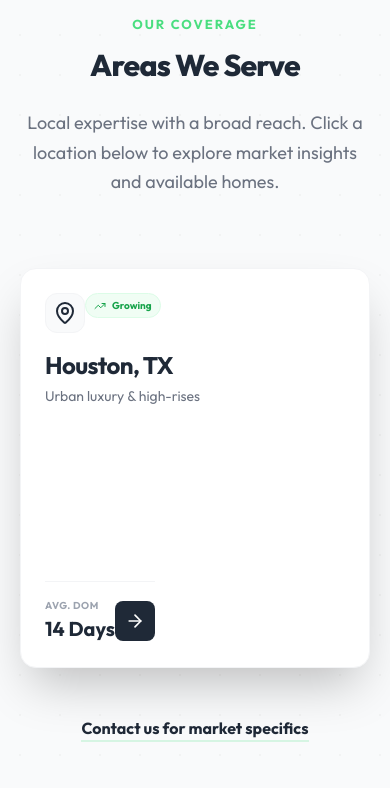
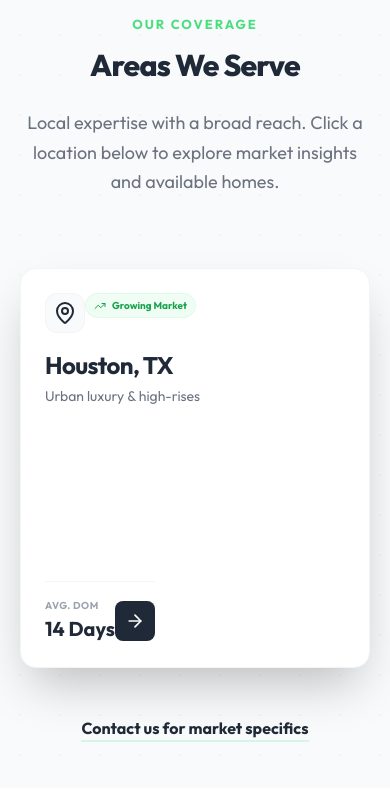
Before and after one commit to alibuildswebsites-ux/lofton, a React (Vite) app: page / in a window 390 px wide. Shown: the part 5417-6211 px from the top of the page. Built offline with nearby package versions, Linux system fonts and the light colour scheme; no server answers; the database is empty.

Commit message:
Auto-commit: 2026-02-08 19:46:44

```diff
--- a/components/LocationsSection.tsx
+++ b/components/LocationsSection.tsx
@@ -122,8 +122,7 @@ export const LocationsSection = () => {
                       <div className="flex items-center gap-1.5 text-[10px] md:text-xs font-bold text-green-600 bg-green-50 px-2 md:px-3 py-1 md:py-1.5 rounded-full border border-green-100 whitespace-nowrap">
                         <TrendingUp size={12} className="md:hidden" />
                         <TrendingUp size={14} className="hidden md:block" />
-                        <span className="hidden xs:inline">Growing Market</span>
-                        <span className="xs:hidden">Growing</span>
+                        <span>Growing Market</span>
                       </div>
                     )}
                   </div>
```
